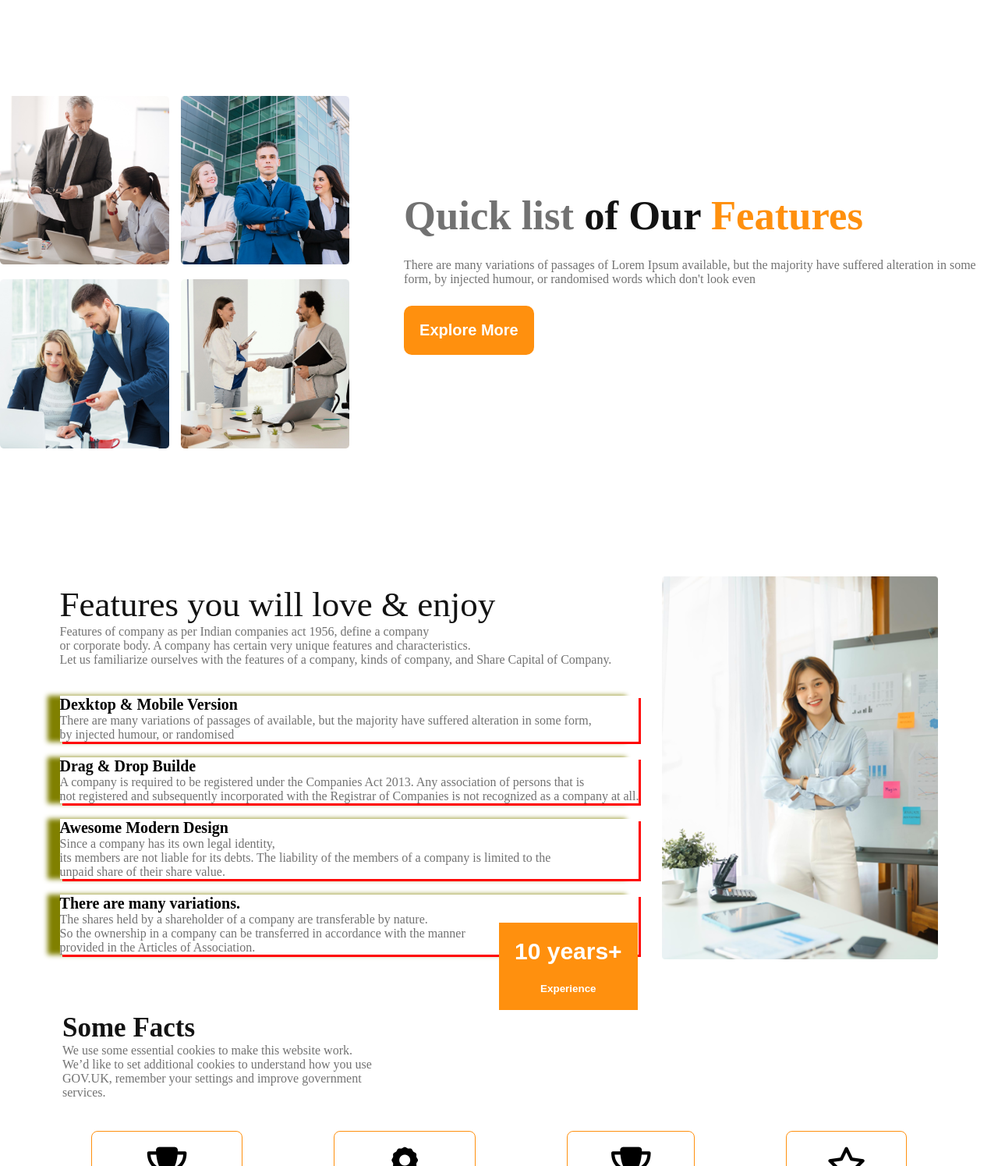
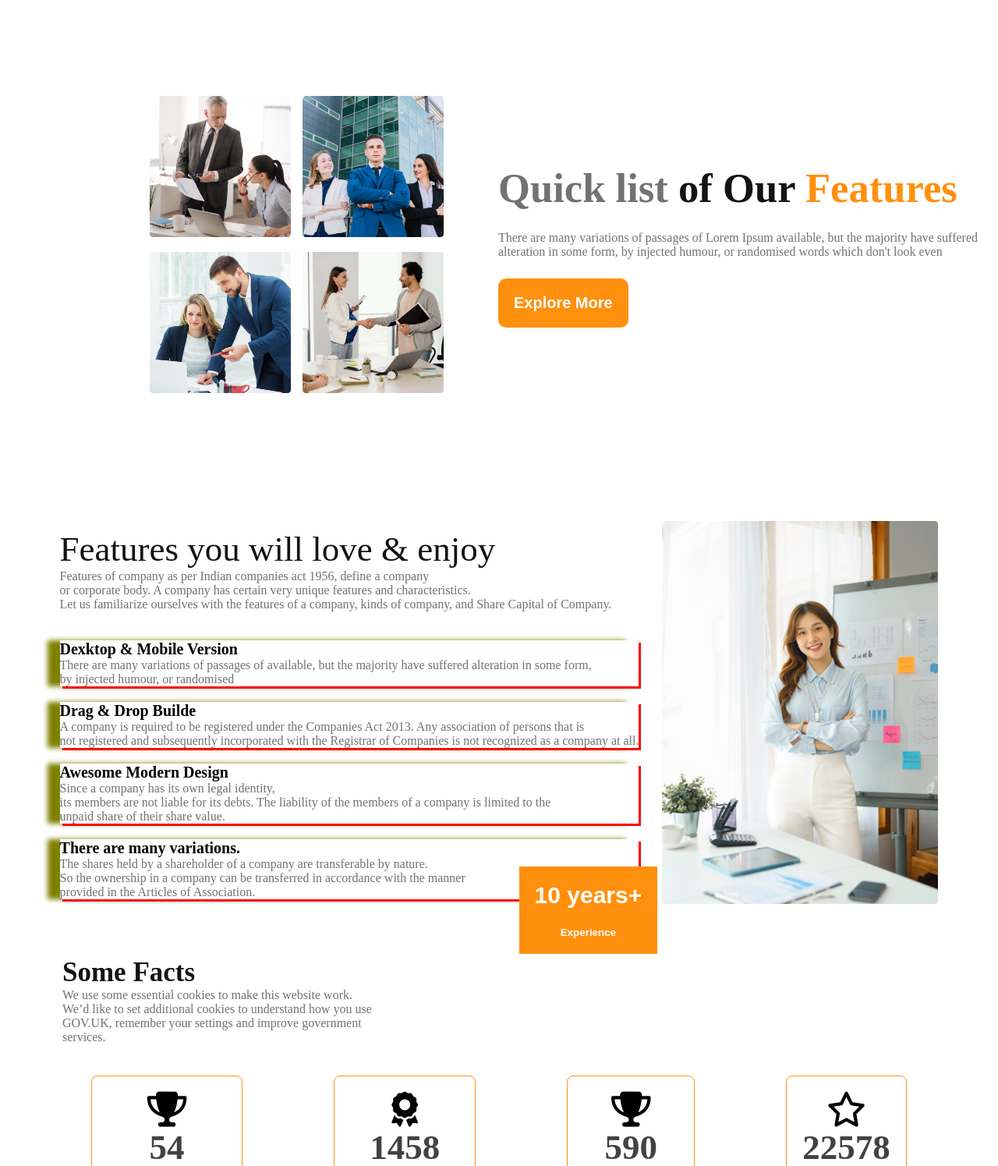
Before and after one commit to shakhawat-softdev/g3-architects, a plain HTML site: page index.html in a window 1280 px wide. Shown: the part 860-2355 px from the top of the page at 78% size. Drawn offline with Linux system fonts and the light colour scheme.

Commit message:
ready for pc

```diff
--- a/styles/style.css
+++ b/styles/style.css
@@ -113,6 +113,7 @@
        align-items: center;
        gap: 70px;
        margin-top: 100px;
+       margin-left:15%;
 
    }
 
@@ -234,7 +235,7 @@
     font-size: 20px;
     padding: 20px;
     position: absolute;
-    margin-left: 50%;
+    margin-left: 52%;
     margin-top: -4%;
     }
 
```
